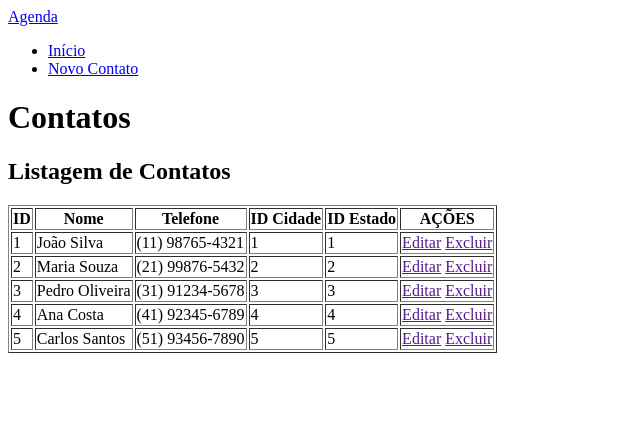
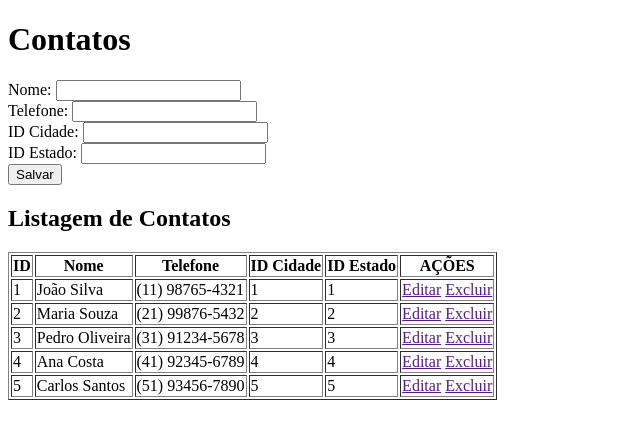
Before and after one commit to flaviosalgado2/testeBasico, a PHP site: page / in a window 1280 px wide. Shown: the top 439 px of the page, without its empty margins (0-640 px from the left). Run offline with PHP 8.4, Linux system fonts and the light colour scheme; data that the repository does not hold is empty.

Commit message:
Salvando novo contato.

```diff
--- a/index.php
+++ b/index.php
@@ -1,3 +1,24 @@
+<?php
+    require 'vendor/autoload.php';
+
+    use Flaviosalgado\Testebasico\models\Pessoas;
+
+    if ($_SERVER['REQUEST_METHOD'] === 'POST') {
+        $pessoa = new Pessoas(
+            $_POST['nome'],
+            $_POST['telefone'],
+            $_POST['id_cidade'],
+            $_POST['id_estado']
+        );
+
+        $pessoa->salvar();
+
+        header('Location: index.php');
+        exit;
+    }
+
+    $resultPessoas = Pessoas::trazerTodas();
+?>
 <!DOCTYPE html>
 <html lang="pt-br">
 
@@ -10,30 +31,36 @@
 
 <body>
 
-    <?php
-        require 'vendor/autoload.php';
-    ?>
+    <h1>Contatos</h1>
 
-    <nav>
-        <div>
-            <a href="#">Agenda</a>
-            <ul id="nav-mobile" class="right hide-on-med-and-down">
-                <li><a href="/">Início</a></li>
-                <li><a href="/pessoa/criar">Novo Contato</a></li>
-            </ul>
-        </div>
-    </nav>
+    <div>
+        <form method="POST" action="">
+            <div>
+                <label for="nome">Nome:</label>
+                <input type="text" id="nome" name="nome" required>
+            </div>
 
-    <?php
+            <div>
+                <label for="telefone">Telefone:</label>
+                <input type="text" id="telefone" name="telefone">
+            </div>
 
-        use Flaviosalgado\Testebasico\models\Pessoas;
+            <div>
+                <label for="id_cidade">ID Cidade:</label>
+                <input type="number" id="id_cidade" name="id_cidade">
+            </div>
 
-        $resultPessoas = Pessoas::trazerTodas();
-    ?>
+            <div>
+                <label for="id_estado">ID Estado:</label>
+                <input type="number" id="id_estado" name="id_estado">
+            </div>
+
+            <button type="submit">Salvar</button>
+        </form>
+    </div>
 
     <div>
 
-        <h1>Contatos</h1>
         <h2>Listagem de Contatos</h2>
 
         <table border="1">
```
